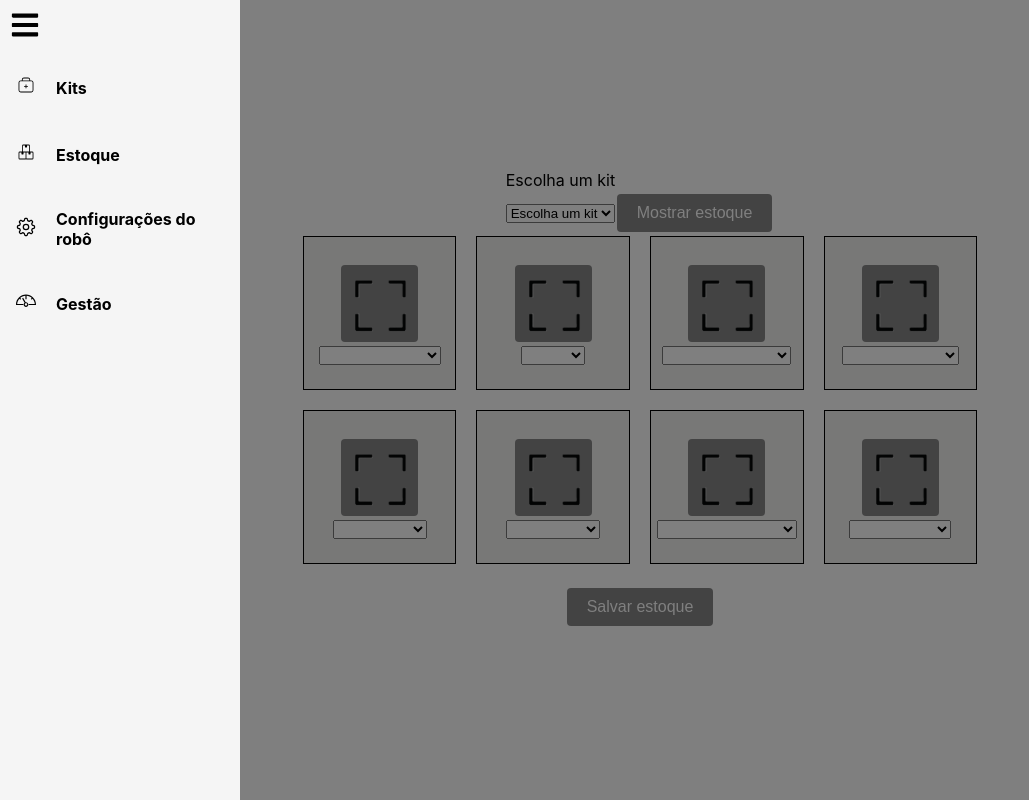
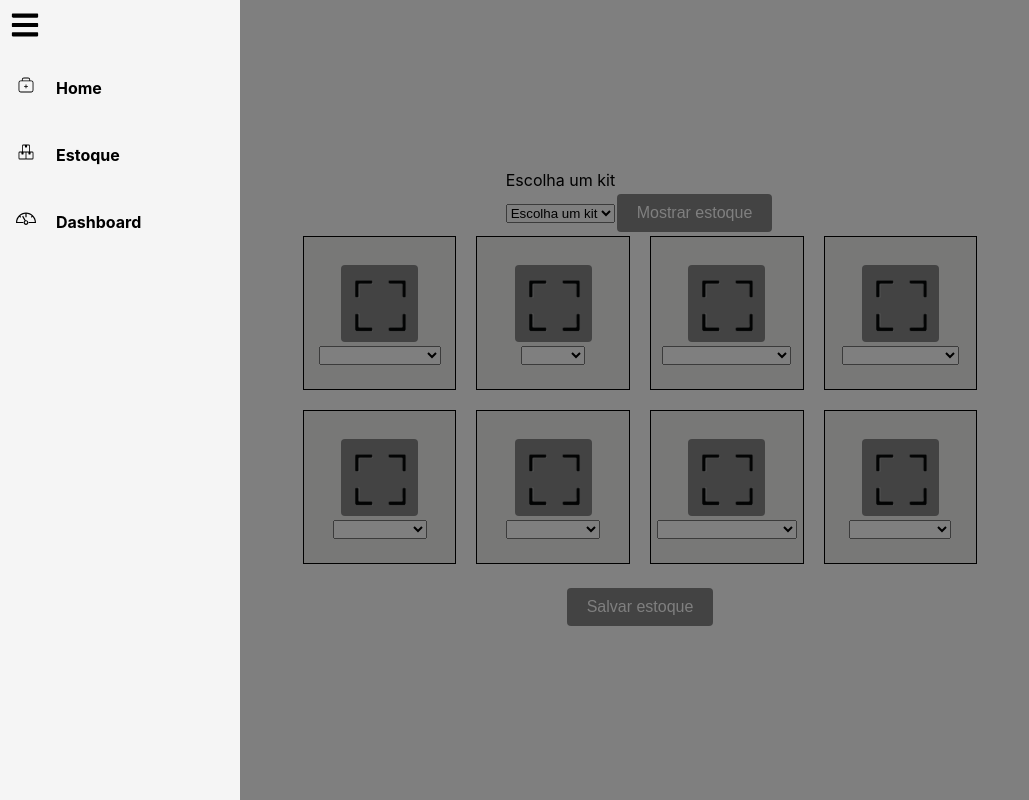
Before and after one commit to Inteli-College/2024-T0008-EC05-G05, a React (Create React App) app in the folder src/frontend/: page /supplies in a window 1280 px wide. Both pictures are taken after a click on the icon 25 px from the left and 25 px from the top of the page. Shown: the whole page, without its empty margins (0-1029 px from the left). Built offline with nearby package versions, Linux system fonts and the light colour scheme.

Commit message:
correção sidebar
mudança nas rotas da sidebar para mandar corretamente para a página

Co-Authored-By: BrunoGottardoConti <124011731+BrunoGottardoConti@users.noreply.github.com>

```diff
--- a/src/frontend/src/components/Sidebar/Sidebar.js
+++ b/src/frontend/src/components/Sidebar/Sidebar.js
@@ -1,7 +1,7 @@
 // Sidebar.js
-import React, {useState} from 'react';
+import React, { useState } from 'react';
 import './Sidebar.css'; // Importe o CSS para estilização
-import { CiMedicalCase, CiBoxes} from "react-icons/ci";
+import { CiMedicalCase, CiBoxes } from "react-icons/ci";
 import { GoGear } from "react-icons/go";
 import { TfiDashboard } from "react-icons/tfi";
 import { FaBars } from "react-icons/fa"; // Ícone de menu (hambúrguer)
@@ -14,21 +14,17 @@ function Sidebar({ open, toggleSidebar }) {
       <div className={open ? "sidebar open" : "sidebar"}>
         <FaBars className="toggle-menu-icon" onClick={toggleSidebar} />
         <div className="sidebar-menu">
-          <NavLink to="/" className="menu-item" activeClassName="active">
+          <NavLink to="/home" className="menu-item" activeClassName="active">
             <span className="icon"><CiMedicalCase /></span>
-            <span className={open ? "menu-title" : "menu-title hidden"}>Kits</span>
+            <span className={open ? "menu-title" : "menu-title hidden"}>Home</span>
           </NavLink>
           <NavLink to="/supplies" className="menu-item" activeClassName="active">
             <span className="icon"><CiBoxes /></span>
             <span className={open ? "menu-title" : "menu-title hidden"}>Estoque</span>
           </NavLink>
-          <NavLink to="/" className="menu-item" activeClassName="active">
-            <span className="icon"><GoGear /></span>
-            <span className={open ? "menu-title" : "menu-title hidden"}>Configurações do robô</span>
-          </NavLink>
-          <NavLink to="/" className="menu-item" activeClassName="active">
+          <NavLink to="/dashboard" className="menu-item" activeClassName="active">
             <span className="icon"><TfiDashboard /></span>
-            <span className={open ? "menu-title" : "menu-title hidden"}>Gestão</span>
+            <span className={open ? "menu-title" : "menu-title hidden"}>Dashboard</span>
           </NavLink>
         </div>
       </div>
--- a/src/frontend/src/pages/dashboard/dashboard.jsx
+++ b/src/frontend/src/pages/dashboard/dashboard.jsx
@@ -1,4 +1,5 @@
 import React, { useState } from 'react';
+import './dashboard.css';
 import Sidebar from '../../components/Sidebar/Sidebar.js';
 
 function Dashboard() {
```
